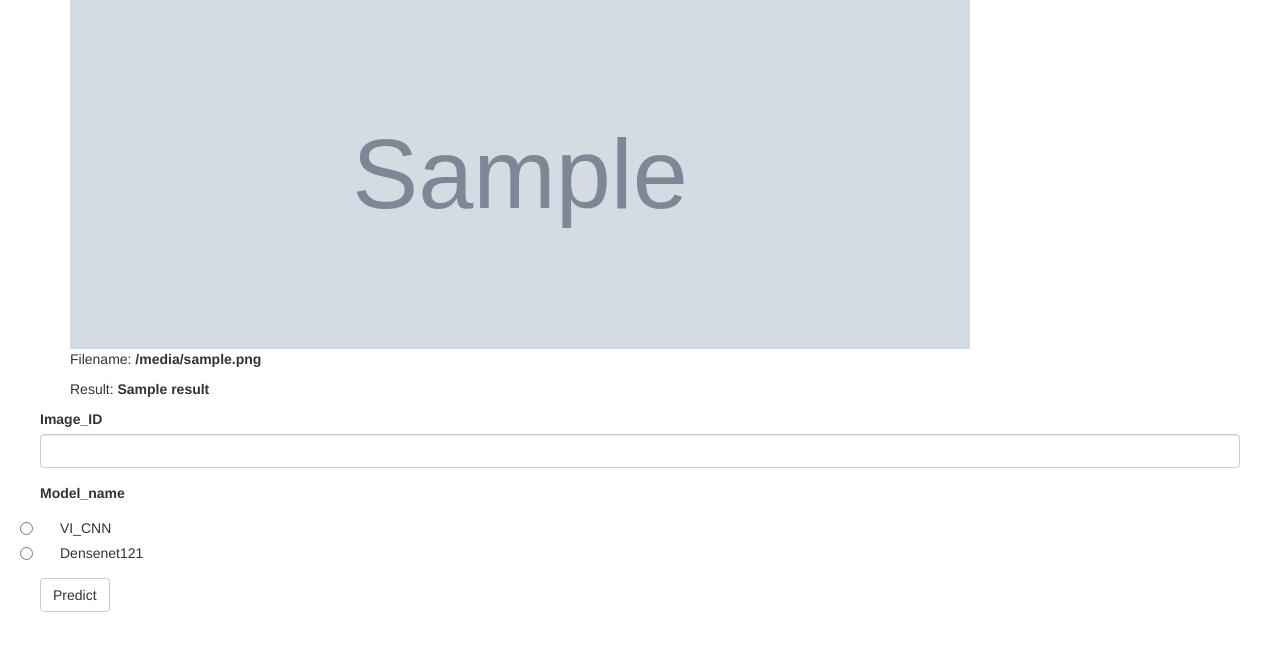
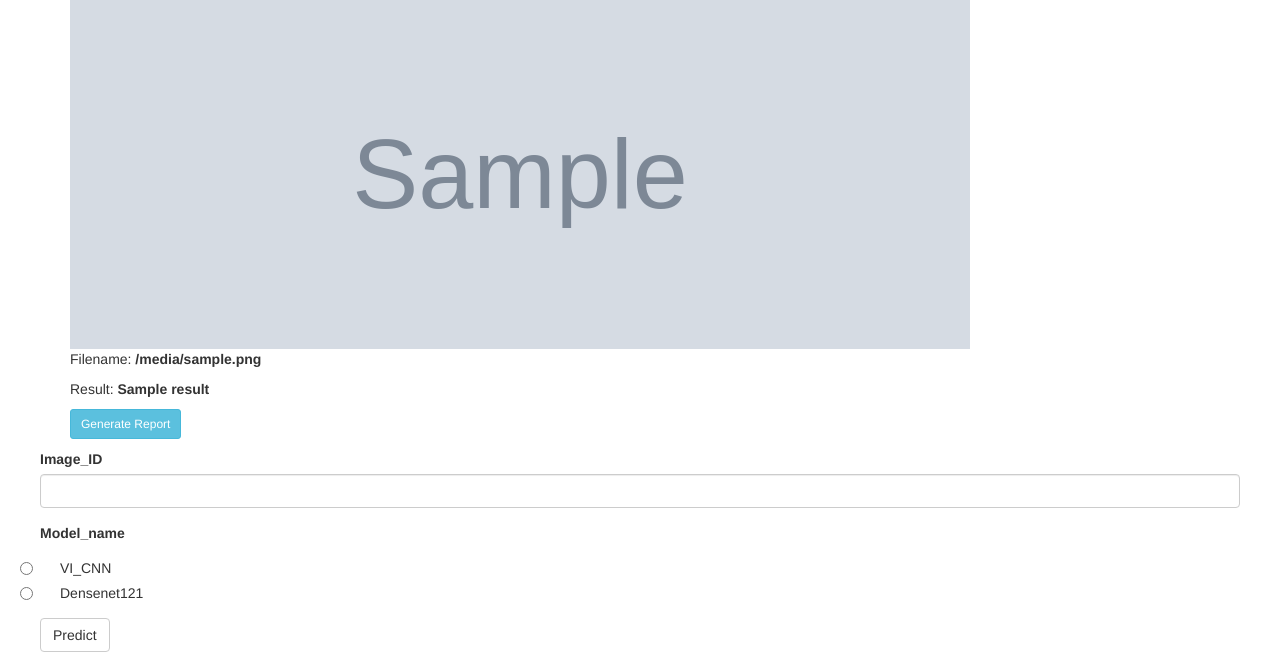
Before and after one commit to veraz00/aviri_webui, a Flask app: template app/templates/image_up/prediction.html in a window 1280 px wide. Shown: the part 135-800 px from the top of the page. Run offline with Flask 2, Linux system fonts and the light colour scheme; tables that the repository leaves empty hold one stand-in row (values such as "Sample post"); the template is opened without the code that fills it: values that come from a table or form of the project are taken from there, most other values are stand-ins (such as "Sample title", 1, 10 or a date in 2020); grey boxes marked "Sample" are stand-in pictures; some libraries are stand-ins or nearby versions.

Commit message:
Update prediction.html

```diff
--- a/app/templates/image_up/prediction.html
+++ b/app/templates/image_up/prediction.html
@@ -17,9 +17,12 @@
 	Result: <strong>{{ prediction.result }}</strong></p>
 	{% if prediction.model_name == "VI_CNN" %}
 		Model_name: <strong>{{ prediction.model_name }}</strong></p>
-		Probability_0: <strong>{{ prediction.probability_VI0 }}</strong></p>
+		Probability_0: <strong>{{ prediction.probability_VI0 }}</strong></p></div>
 	{% endif %}
-	</div>
+	<a class="btn btn-info btn-sm" href="{{ url_for('image_up.get_report', id= prediction.filename_id, model_name=prediction.model_name) }}#download">Generate Report</a></p>
+
+
+</div>
 {% endif %}
 
 <div class="row">
```
